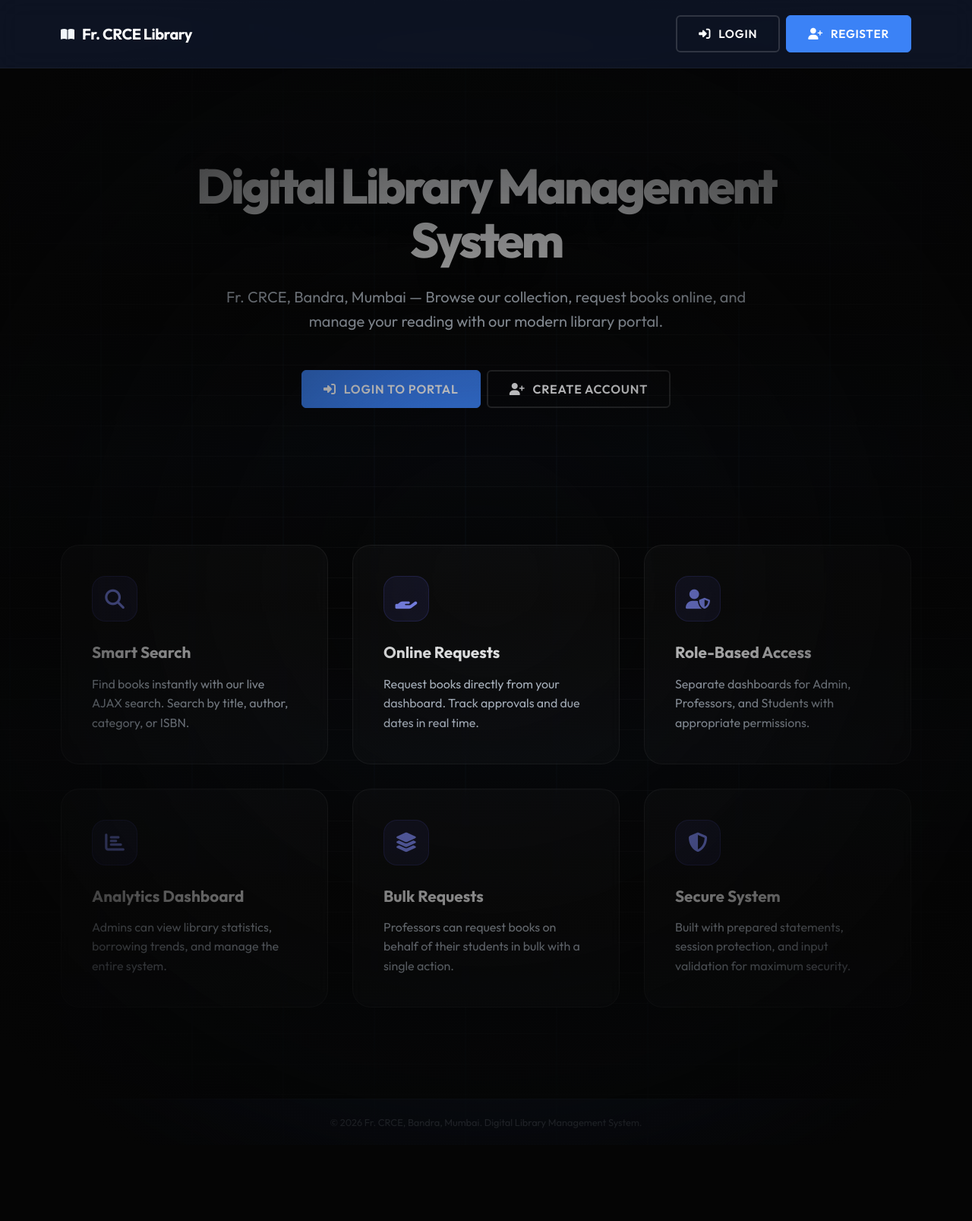
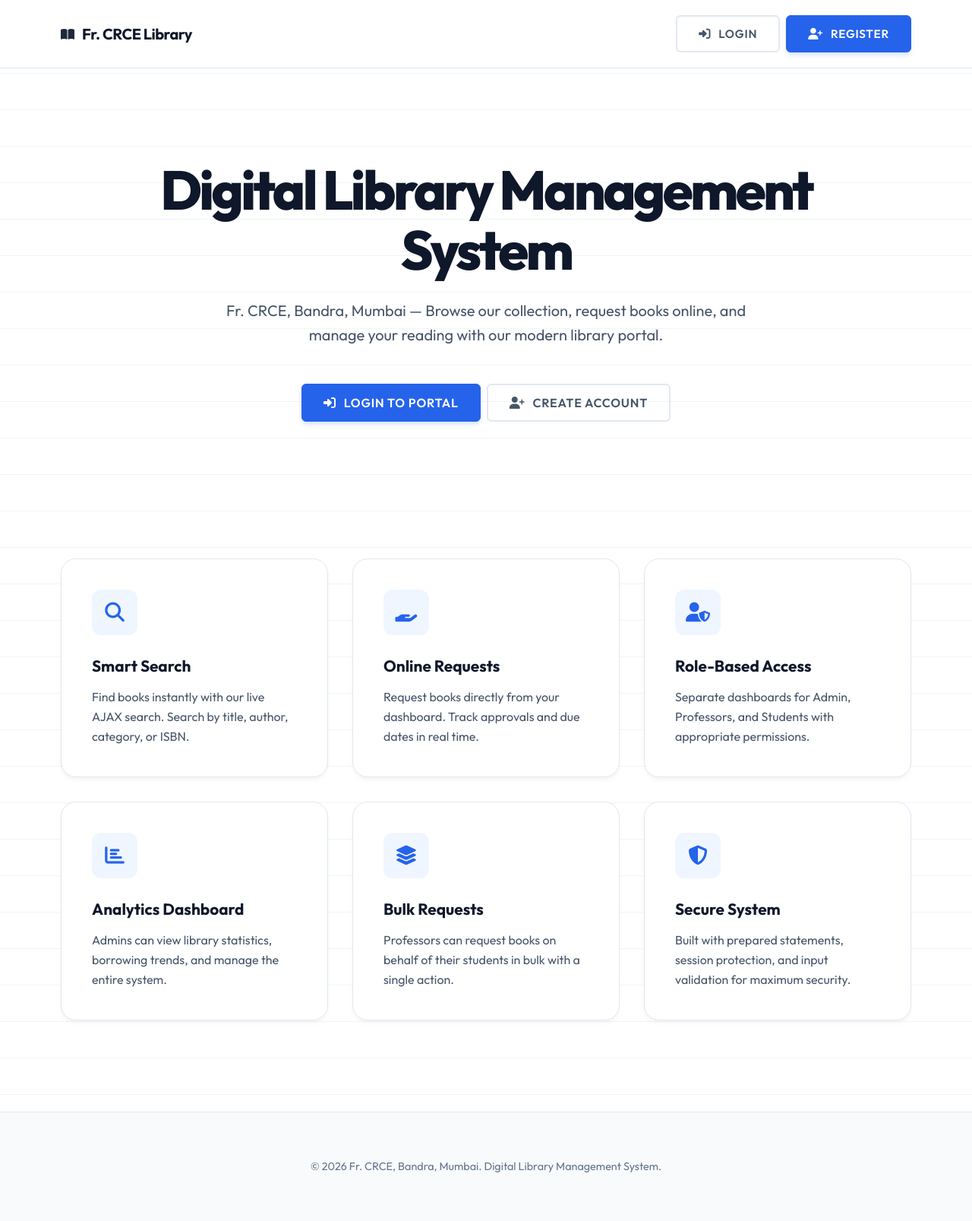
Before and after one commit to MacBrass/Library_Management_System, a PHP site: page /library-system/ in a window 1280 px wide. Shown: the whole page at 76% size. Before the commit the page ends 1485 px from the top, so only its background shows below. Run offline with PHP 8.4, Linux system fonts and the light colour scheme; some libraries are stand-ins or nearby versions.

Commit message:
Premium Light Transformation: Alabaster theme, high-contrast text, and drifting library card animation

```diff
--- a/assets/css/style.css
+++ b/assets/css/style.css
@@ -5,36 +5,38 @@
 
 /* ---- CSS Custom Properties (Design Tokens) ---- */
 :root {
-    /* Primary Colors - Sleek Steel & Charcoal */
-    --primary: #0f172a;
-    --primary-light: #1e293b;
-    --primary-dark: #020617;
+    /* Primary Colors - Modern Alabaster & Steel Blue */
+    --primary: #1e293b;
+    --primary-light: #334155;
+    --primary-dark: #0f172a;
 
-    /* Accent Colors - Bright Sapphire Blue */
-    --accent: #60a5fa;
-    --accent-light: #93c5fd;
-    --accent-dark: #3b82f6;
+    /* Accent Colors - Sapphire Blue */
+    --accent: #2563eb;
+    --accent-light: #3b82f6;
+    --accent-dark: #1d4ed8;
 
     /* Status Colors */
-    --success: #10b981;
-    --success-light: #34d399;
-    --warning: #f59e0b;
-    --warning-light: #fbbf24;
-    --danger: #ef4444;
-    --danger-light: #f87171;
-    --info: #06b6d4;
+    --success: #059669;
+    --warning: #d97706;
+    --danger: #dc2626;
+    --info: #0891b2;
 
-    /* Neutrals */
-    --bg-body: #0a0c10;
-    --bg-card: #11141a;
-    --bg-sidebar: #0f172a;
-    --bg-sidebar-hover: #1e293b;
-    --bg-topbar: rgba(15, 23, 42, 0.85);
-    --text-primary: #f1f5f9;
-    --text-secondary: #94a3b8;
+    /* Neutrals - High Contrast Light Theme */
+    --bg-body: #ffffff;
+    --bg-card: #f8fafc;
+    --bg-sidebar: #1e293b;
+    --bg-sidebar-hover: #334155;
+    --bg-topbar: rgba(255, 255, 255, 0.9);
+    --text-primary: #1e293b;
+    --text-secondary: #475569;
     --text-muted: #64748b;
     --text-white: #ffffff;
-    --border-color: rgba(255, 255, 255, 0.08);
+    --border-color: #e2e8f0;
+
+    /* Premium soft shadows */
+    --shadow-sm: 0 1px 3px rgba(0,0,0,0.1);
+    --shadow-md: 0 10px 15px -3px rgba(0,0,0,0.05), 0 4px 6px -2px rgba(0,0,0,0.05);
+    --shadow-lg: 0 20px 25px -5px rgba(0,0,0,0.08), 0 10px 10px -5px rgba(0,0,0,0.04);
 
     /* Modern soft, colored shadows */
     --shadow-sm: 0 2px 4px rgba(0,0,0,0.04);
@@ -1030,54 +1040,13 @@ textarea.form-control {
    ============================================================ */
 .landing-wrapper {
     min-height: 100vh;
-    background-color: #050505;
+    background-color: #ffffff;
     background-image:
-        linear-gradient(rgba(255, 255, 255, 0.03) 1px, transparent 1px);
-    background-size: 100% 40px; /* Horizontal shelf lines */
-    color: #f1f5f9;
+        linear-gradient(rgba(241, 245, 249, 1) 1px, transparent 1px);
+    background-size: 100% 48px; /* High-end page line feel */
+    color: #1e293b;
     position: relative;
     overflow: hidden;
-}
-
-.landing-wrapper::before {
-    content: '';
-    position: absolute;
-    inset: 0;
-    background-image:
-        linear-gradient(90deg, rgba(96, 165, 250, 0.05) 2px, transparent 2px);
-    background-size: 120px 100%; /* Vertical intervals */
-    opacity: 0.5;
-    animation: shift-shelves 60s linear infinite;
-}
-
-@keyframes shift-shelves {
-    from { background-position: 0 0; }
-    to { background-position: 1200px 0; }
-}
-
-@keyframes grid-move {
-    from { background-position: 0 0; }
-    to { background-position: 50px 50px; }
-}
-
-.landing-wrapper::after {
-    content: '';
-    position: absolute;
-    top: 0;
-    left: 0;
-    width: 100%;
-    height: 100%;
-    background:
-        radial-gradient(circle at center, transparent 0%, #050505 90%),
-        linear-gradient(transparent 0%, rgba(59, 130, 246, 0.03) 50%, transparent 100%);
-    background-size: 100% 100%, 100% 400px;
-    animation: scan 10s linear infinite;
-    pointer-events: none;
-}
-
-@keyframes scan {
-    from { background-position: center, 0 -400px; }
-    to { background-position: center, 0 100vh; }
 }
 
 .landing-nav {
@@ -1085,10 +1054,10 @@ textarea.form-control {
     display: flex;
     align-items: center;
     justify-content: space-between;
-    background: rgba(15, 23, 42, 0.8);
-    backdrop-filter: blur(16px);
-    -webkit-backdrop-filter: blur(16px);
-    border-bottom: 1px solid rgba(255, 255, 255, 0.05);
+    background: rgba(255, 255, 255, 0.9);
+    backdrop-filter: blur(12px);
+    -webkit-backdrop-filter: blur(12px);
+    border-bottom: 1px solid #e2e8f0;
     position: sticky;
     top: 0;
     z-index: 1000;
@@ -1097,7 +1066,7 @@ textarea.form-control {
 .landing-nav .brand span {
     font-size: 1.25rem;
     font-weight: 700;
-    color: #ffffff;
+    color: #0f172a;
     letter-spacing: -0.025em;
 }
 
@@ -1112,19 +1081,18 @@ textarea.form-control {
 }
 
 .landing-hero h1 {
-    font-size: 4rem;
+    font-size: 4.5rem;
     font-weight: 800;
     margin-bottom: 24px;
-    color: #ffffff;
+    color: #0f172a;
     line-height: 1.1;
     letter-spacing: -0.05em;
     max-width: 900px;
-    text-shadow: 0 10px 30px rgba(0,0,0,0.5);
 }
 
 .landing-hero p {
     font-size: 1.25rem;
-    color: #cbd5e1; /* Brighter for visibility */
+    color: #475569;
     max-width: 700px;
     margin-bottom: 48px;
     line-height: 1.6;
@@ -1139,72 +1107,87 @@ textarea.form-control {
     margin: 0 auto;
 }
 
+/* Global Button Polish - Modern Light */
+.btn-primary {
+    background: #2563eb;
+    color: #ffffff !important;
+    border-color: #2563eb;
+    box-shadow: 0 4px 6px -1px rgba(37, 99, 235, 0.2);
+}
+
+.btn-primary:hover {
+    background: #1d4ed8;
+    color: #ffffff !important;
+    border-color: #1d4ed8;
+    box-shadow: 0 10px 15px -3px rgba(37, 99, 235, 0.3);
+}
+
+.btn-outline {
+    background: transparent;
+    border: 2px solid #e2e8f0;
+    color: #475569 !important;
+}
+
+.btn-outline:hover {
+    border-color: #2563eb;
+    color: #2563eb !important;
+    background: #eff6ff;
+}
+
 .feature-card {
-    background: rgba(255, 255, 255, 0.03);
-    border: 1px solid rgba(255, 255, 255, 0.08);
-    backdrop-filter: blur(8px);
-    -webkit-backdrop-filter: blur(8px);
-    border-radius: 24px;
+    background: #ffffff;
+    border: 1px solid #e2e8f0;
+    box-shadow: 0 4px 6px -1px rgba(0, 0, 0, 0.05);
+    border-radius: 20px;
     padding: 40px;
     text-align: left;
     transition: all 0.4s cubic-bezier(0.16, 1, 0.3, 1);
 }
 
 .feature-card:hover {
-    background: rgba(255, 255, 255, 0.06);
     transform: translateY(-8px);
-    border-color: rgba(99, 102, 241, 0.3);
-    box-shadow: 0 20px 40px -15px rgba(0,0,0,0.4);
+    border-color: #2563eb;
+    box-shadow: 0 20px 25px -5px rgba(0, 0, 0, 0.1), 0 10px 10px -5px rgba(0, 0, 0, 0.04);
 }
 
 .feature-card .icon {
     width: 60px;
     height: 60px;
-    border-radius: 18px;
+    border-radius: 12px;
     display: flex;
     align-items: center;
     justify-content: center;
     font-size: 1.6rem;
     margin-bottom: 24px;
-    background: rgba(99, 102, 241, 0.1);
-    color: #818cf8;
-    border: 1px solid rgba(99, 102, 241, 0.2);
+    background: #eff6ff;
+    color: #2563eb;
 }
 
 .feature-card:hover .icon {
-    background: #6366f1;
+    background: #2563eb;
     color: #ffffff;
-    transform: scale(1.1) rotate(5deg);
 }
 
 .feature-card h3 {
     font-size: 1.3rem;
     font-weight: 700;
     margin-bottom: 12px;
-    color: #ffffff;
+    color: #0f172a;
 }
 
 .feature-card p {
     font-size: 1rem;
-    color: #cbd5e1; /* Much brighter slate for readability */
+    color: #475569;
     line-height: 1.6;
 }
 
 .landing-footer {
     text-align: center;
-    padding: 40px;
-    border-top: 1px solid rgba(255, 255, 255, 0.05);
-    background: #0f172a;
+    padding: 60px;
+    border-top: 1px solid #e2e8f0;
+    background: #f8fafc;
     color: #64748b;
     font-size: 0.9rem;
-}
-
-.landing-footer {
-    text-align: center;
-    padding: 20px;
-    border-top: 1px solid var(--border-color);
-    font-size: 0.8rem;
-    color: var(--text-secondary);
 }
 
 /* Floating shapes disabled for minimalism */
```
Also changed, not shown: other parts of assets/css/style.css (+21 -13 lines).
